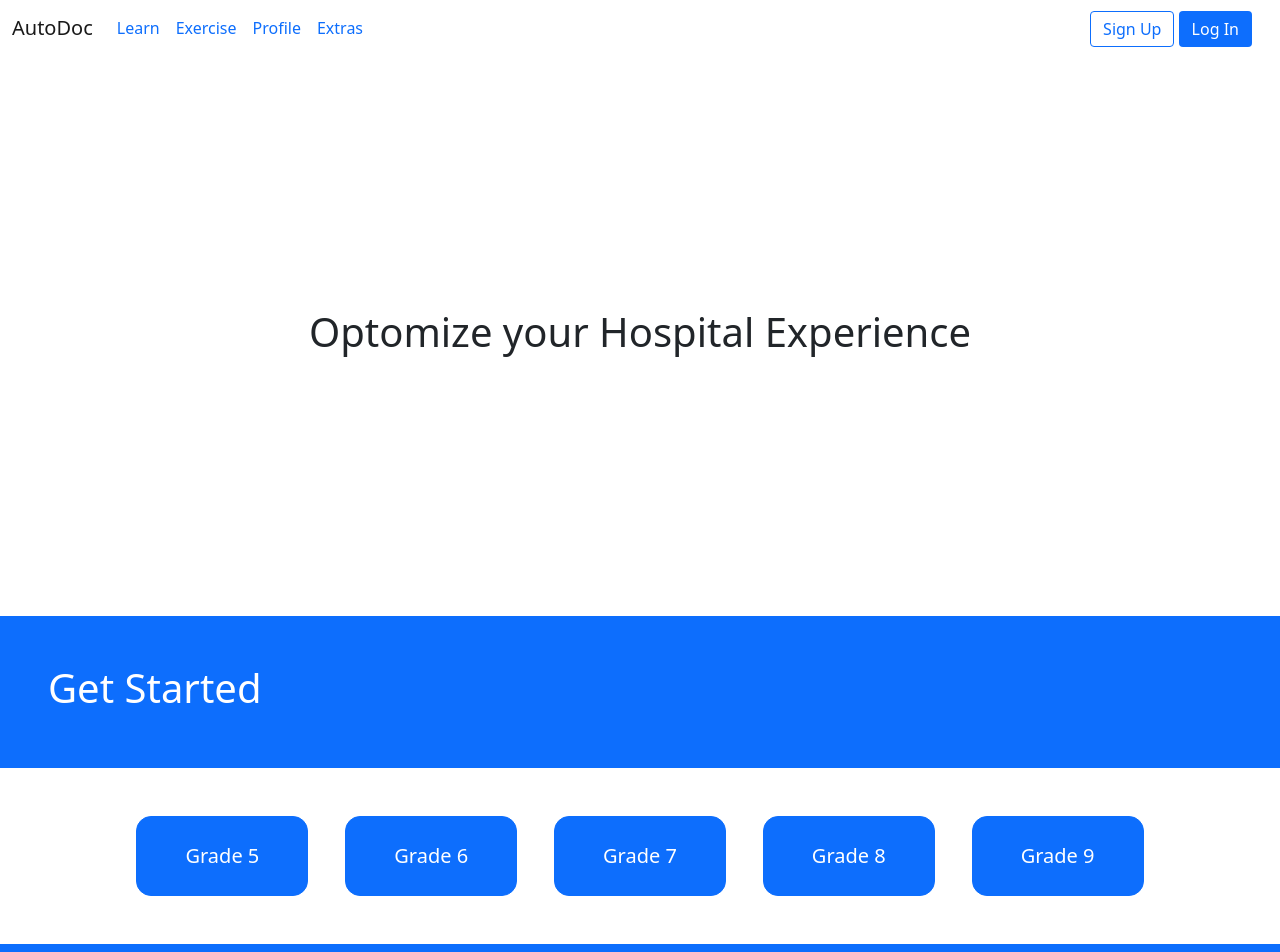
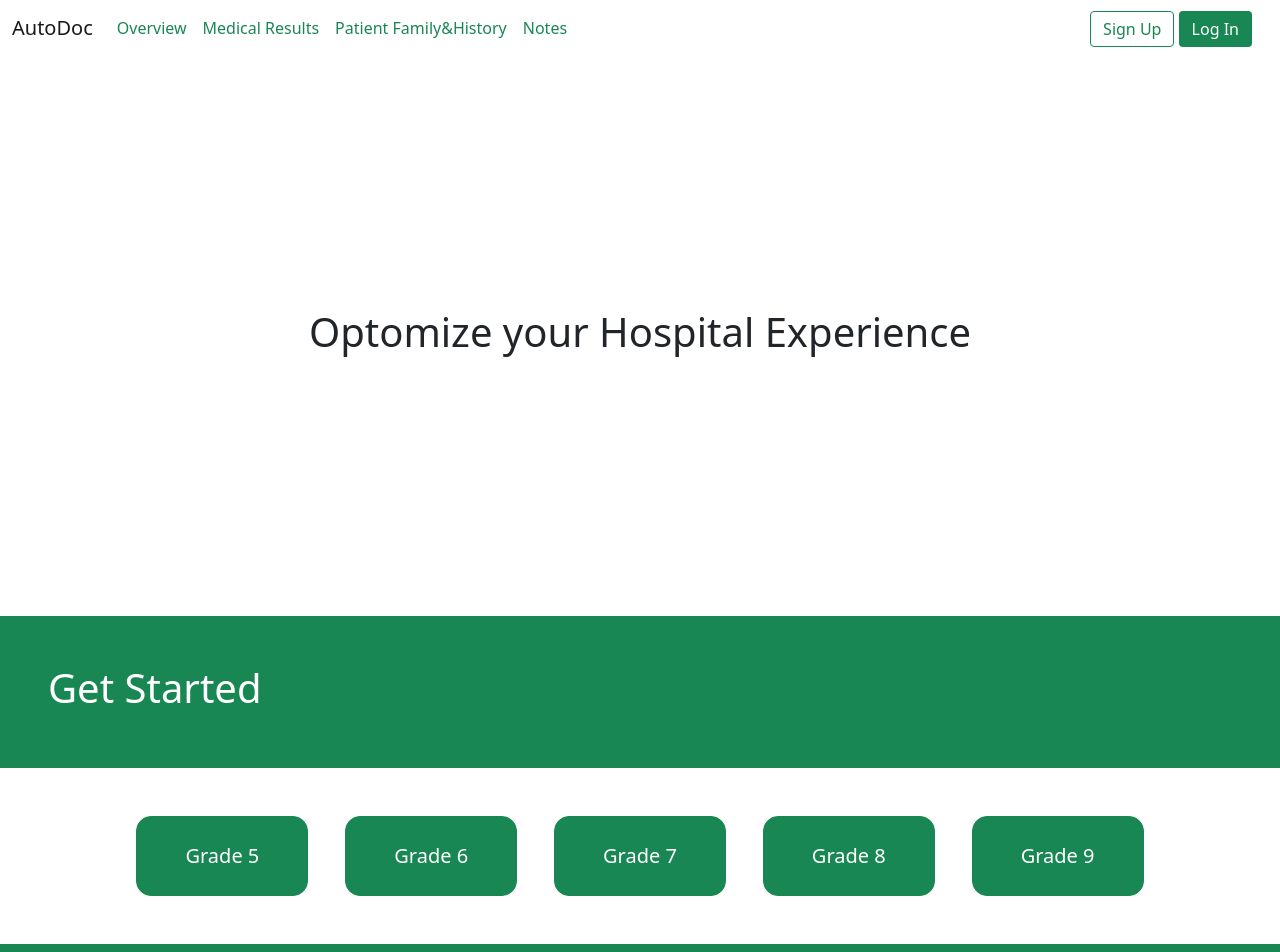
Before and after one commit to HamzaAmmarPython/AutoDoc, a website: page y10webdev-main/index.html in a window 1280 px wide. Shown: the top 952 px of the page. Drawn offline with nearby package versions, Linux system fonts and the light colour scheme; no server answers.

Commit message:
My message

```diff
--- a/y10webdev-main/index.html
+++ b/y10webdev-main/index.html
@@ -17,22 +17,22 @@
             <div class="collapse navbar-collapse" id="navbarNav">
                 <ul class="navbar-nav me-auto mb-2 mb-lg-0">
                     <li class="nav-item">
-                        <a class="nav-link text-primary" aria-current="page" href="learn.html">Learn</a>
+                        <a class="nav-link text-success" aria-current="page" href="learn.html">Overview</a>
                     </li>
                     <li class="nav-item">
-                        <a class="nav-link text-primary" href="exercise.html">Exercise</a>
+                        <a class="nav-link text-success" href="exercise.html">Medical Results</a>
                     </li>
                     <li class="nav-item">
-                        <a class="nav-link text-primary" href="profile.html">Profile</a>
+                        <a class="nav-link text-success" href="profile.html">Patient Family&History</a>
                     </li>
                     <li class="nav-item">
-                        <a class="nav-link text-primary" href="extras.html">Extras</a>
+                        <a class="nav-link text-success" href="extras.html">Notes</a>
                     </li>
                 </ul>
                 <ul class = "navbar-nav px-3 mt-2 mt-md-0">
                     <li class = "nav-item">
-                        <a id = 'signup' class = "btn btn-outline-primary" href="signup.html" style="display:inline">Sign Up</a>
-                        <a id = 'login' class = "btn bg-primary text-white" href="login.html" style="display:inline">Log In</a>
+                        <a id = 'signup' class = "btn btn-outline-success" href="signup.html" style="display:inline">Sign Up</a>
+                        <a id = 'login' class = "btn bg-success text-white" href="login.html" style="display:inline">Log In</a>
                         <p id = 'welcome' style="display:none"></p>
                         <button id = 'logout' class = "btn btn-outline-danger" onclick="userLogout()" style="display:none;">Log Out</button>
                     </li>
@@ -46,31 +46,31 @@
     <h1>Optomize your Hospital Experience</h1>
 </div>
 
-<div class ="container-fluid bg-primary text-white p-5">
+<div class ="container-fluid bg-success text-white p-5">
     <h1>Get Started</h1>
 </div>
 
 <div id = "grade-link-container" class = "container">
     <div class = "row p-5">
         <div class = "col text-center">
-            <button onclick = "summonPage('Arithmetic')" type="button" class="btn btn-primary btn-lg p-4 px-5" style="border-radius: 15px">Grade 5</button>
+            <button onclick = "summonPage('Arithmetic')" type="button" class="btn btn-success btn-lg p-4 px-5" style="border-radius: 15px">Grade 5</button>
         </div>
         <div class = "col text-center">
-            <button onclick = "summonPage('Integers')" type="button" class="btn btn-primary btn-lg p-4 px-5" style="border-radius: 15px">Grade 6</button>
+            <button onclick = "summonPage('Integers')" type="button" class="btn btn-success btn-lg p-4 px-5" style="border-radius: 15px">Grade 6</button>
         </div>
         <div class = "col text-center">
-            <button onclick = "summonPage('Data Analysis')" type="button" class="btn btn-primary btn-lg p-4 px-5" style="border-radius: 15px">Grade 7</button>
+            <button onclick = "summonPage('Data Analysis')" type="button" class="btn btn-success btn-lg p-4 px-5" style="border-radius: 15px">Grade 7</button>
         </div>
         <div class = "col text-center">
-            <button onclick = "summonPage('Proportions')" type="button" class="btn btn-primary btn-lg p-4 px-5" style="border-radius: 15px">Grade 8</button>
+            <button onclick = "summonPage('Proportions')" type="button" class="btn btn-success btn-lg p-4 px-5" style="border-radius: 15px">Grade 8</button>
         </div>
         <div class = "col text-center">
-            <button onclick = "summonPage('The Coordinate System')" type="button" class="btn btn-primary btn-lg p-4 px-5" style="border-radius: 15px">Grade 9</button>
+            <button onclick = "summonPage('The Coordinate System')" type="button" class="btn btn-success btn-lg p-4 px-5" style="border-radius: 15px">Grade 9</button>
         </div>
     </div>
 </div>
 
-<div class = "container-fluid bg-primary text-white p-5">
+<div class = "container-fluid bg-success text-white p-5">
     <h1>Features</h1>
 </div>
 
```
